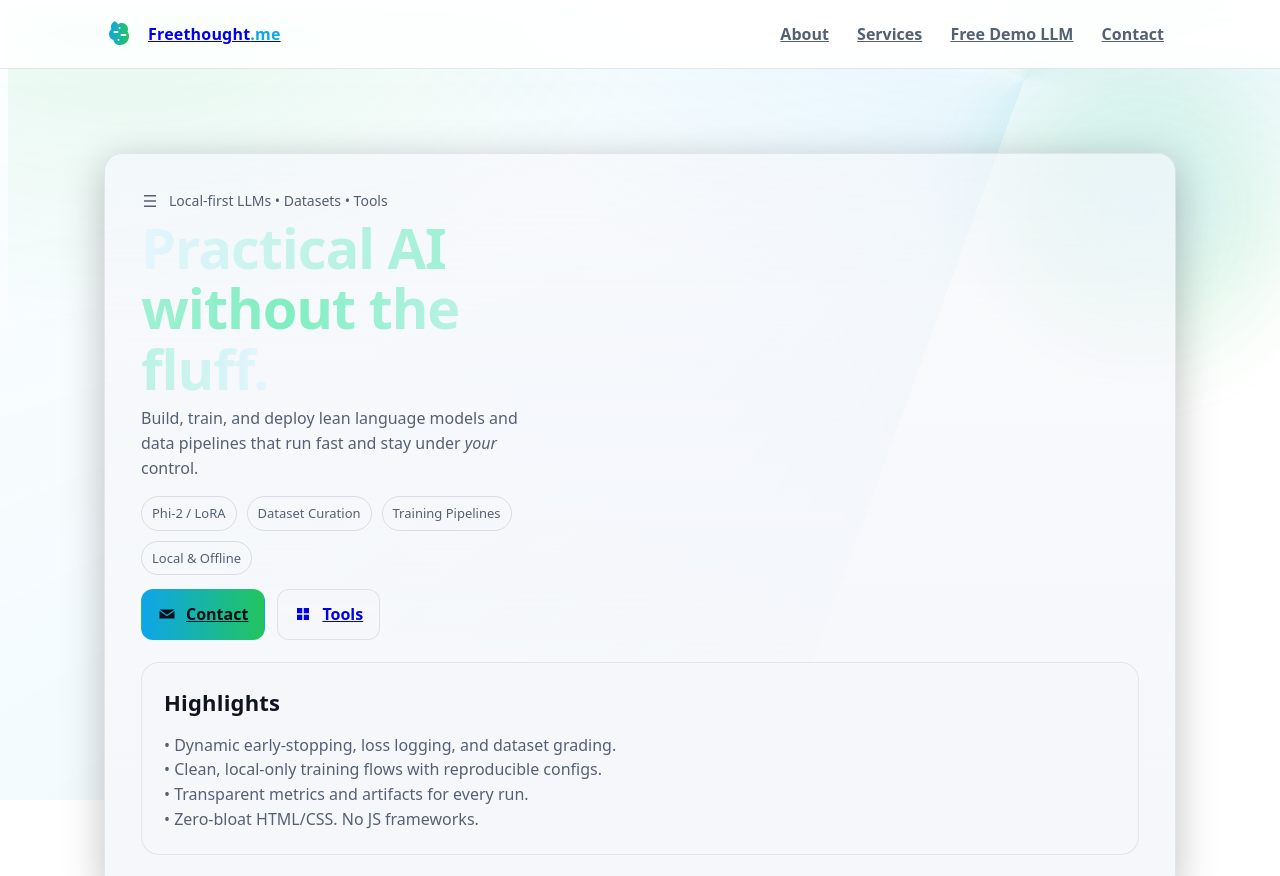
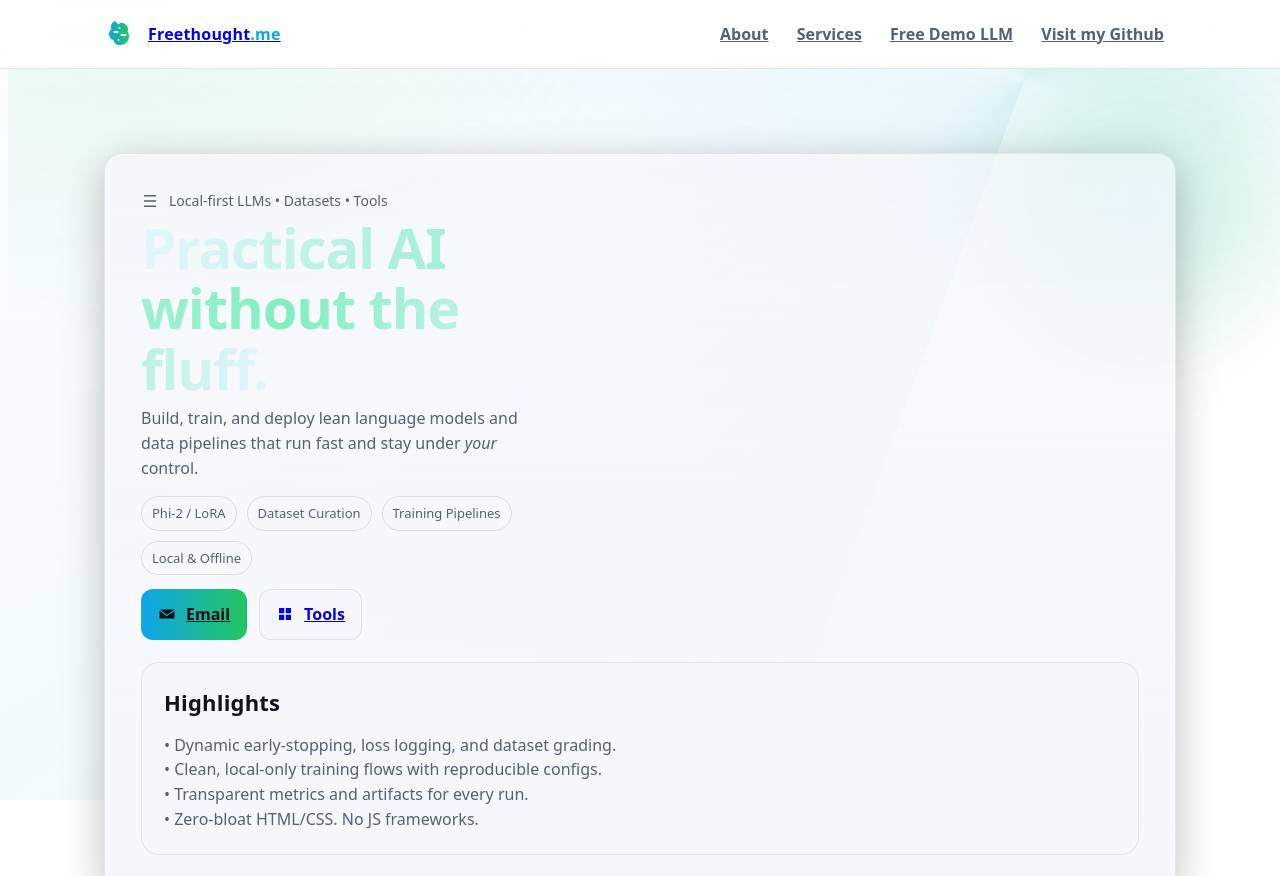
Before and after one commit to R0U5/Freethought, a plain HTML site: page index.html in a window 1280 px wide. Shown: the top 876 px of the page. Drawn offline with Linux system fonts and the light colour scheme.

Commit message:
Update index.html

```diff
--- a/index.html
+++ b/index.html
@@ -154,7 +154,7 @@
         <a href="#about">About</a>
         <a href="#services">Services</a>
         <a href="https://drive.google.com/file/d/1UGfWeFrpRqT9qWVT5PSWLSgWpQR_GN95/view?usp=sharing">Free Demo LLM</a>
-        <a href="#contact">Contact</a>
+        <a href="https://github.com/R0U5">Visit my Github</a>
       </nav>
     </div>
   </header>
@@ -180,9 +180,9 @@
               <span class="badge">Local &amp; Offline</span>
             </div>
             <div class="cta">
-              <a class="btn primary" href="#contact" title="Start a conversation">
+              <a class="btn primary" href="mailto:williamefurtado@gmail.com?subject=Freethought.me%20Inquiry" title="Start a conversation">
                 <svg width="18" height="18" viewBox="0 0 24 24" aria-hidden="true"><path fill="currentColor" d="M12 13L2 6h20l-10 7zm0 2l-10-7v10h20V8l-10 7z"/></svg>
-                Contact
+                Email
               </a>
               <a class="btn" href="#tools" title="See tools">
                 <svg width="18" height="18" viewBox="0 0 24 24" aria-hidden="true"><path fill="currentColor" d="M4 4h7v7H4zm9 0h7v7h-7zM4 13h7v7H4zm9 7v-7h7v7z"/></svg>
@@ -274,10 +274,6 @@
           <p class="muted" style="margin-bottom:12px">
             Ready to talk? Send an email or link me to a brief.
           </p>
-          <p>
-            <a class="btn primary" href="mailto:williamefurtado@gmail.com?subject=Freethought.me%20Inquiry">Email</a>
-            <a class="btn" href="https://drive.google.com/file/d/1UGfWeFrpRqT9qWVT5PSWLSgWpQR_GN95/view?usp=sharing" title="GitHub or preferred channel">LLM Download</a>
-          </p>
           <p class="muted" style="margin-top:12px">Thanks for stopping by!</p>
         </div>
       </div>
```
